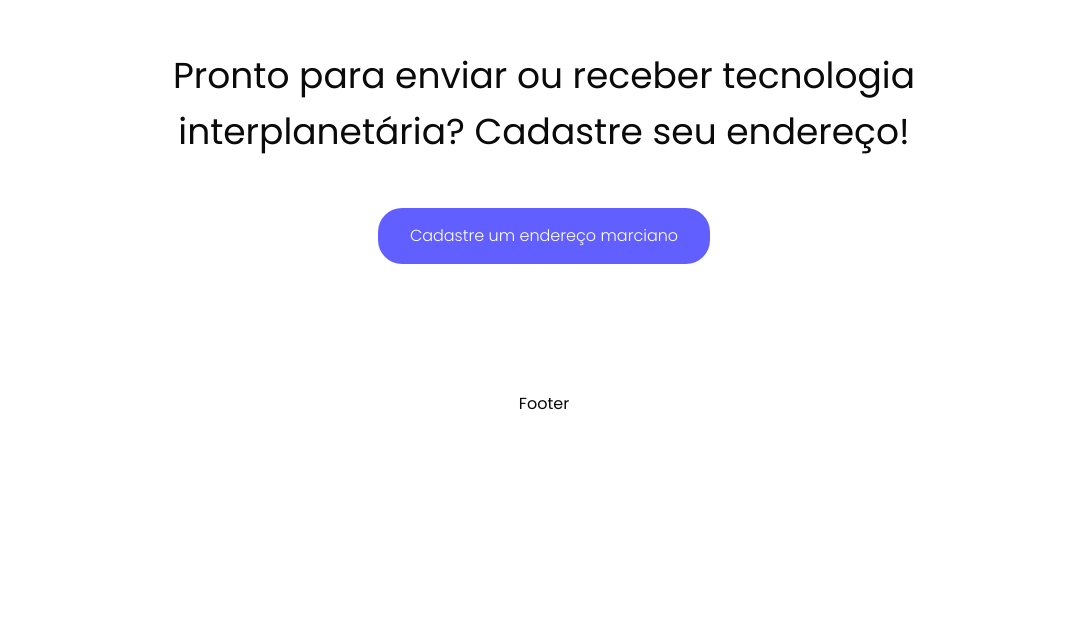
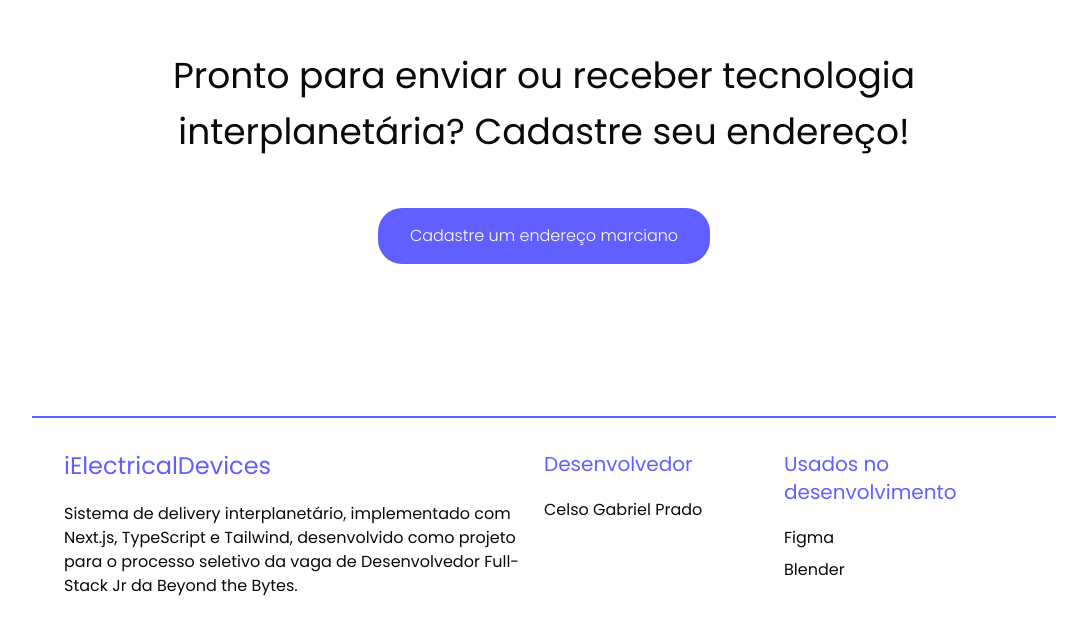
Before and after one commit to Celsogabrielf16/i-electrical-devices, a Next.js app: page / in a window 1280 px wide. Shown: the part 1500-2134 px from the top of the page, without its empty margins (96-1183 px from the left). Before the commit the page ends 1916 px from the top, so only its background shows below. Built offline with nearby package versions, Linux system fonts and the light colour scheme.

Commit message:
Implementação do componente Footer

```diff
--- a/src/app/page.tsx
+++ b/src/app/page.tsx
@@ -1,3 +1,4 @@
+import Footer from "@/components/Footer";
 import LandingContent from "@/components/LandingContent";
 import Navbar from "@/components/Navbar";
 
@@ -6,9 +7,7 @@ export default function Home() {
     <div className="justify-items-center min-h-screen gap-16 font-[family-name:var(--font-poppins)]">
       <Navbar />
       <LandingContent />
-      <footer>
-        Footer
-      </footer>
+      <Footer />
     </div>
   );
 }
--- /dev/null
+++ b/src/components/Footer.tsx
@@ -0,0 +1,30 @@
+const Footer = () => {
+  return (
+    <footer className="w-full max-w-400 py-6 px-32">
+        <div className="w-full h-[2px] bg-indigo-500"></div>
+        <div className="grid grid-cols-[50%_25%_25%] p-8">
+            <div className="flex flex-col gap-5">
+                <h1 className="text-indigo-500 text-2xl">iElectricalDevices</h1>
+                <p className="w-120">
+                    Sistema de delivery interplanetário, implementado com Next.js, TypeScript e Tailwind, desenvolvido como projeto para o processo seletivo da vaga de Desenvolvedor Full-Stack Jr da Beyond the Bytes.
+                </p>
+            </div>
+            <div className="flex flex-col gap-5">
+                <h4 className="text-indigo-500 text-xl">Desenvolvedor</h4>
+                <p>Celso Gabriel Prado</p>
+            </div>
+            <div className="flex flex-col gap-5">
+                <h4 className="text-indigo-500 text-xl">
+                    Usados no desenvolvimento
+                </h4>
+                <div className="flex flex-col gap-2">
+                    <p>Figma</p>
+                    <p>Blender</p>
+                </div>
+            </div>
+        </div>
+    </footer>
+  );
+};
+
+export default Footer;
```
